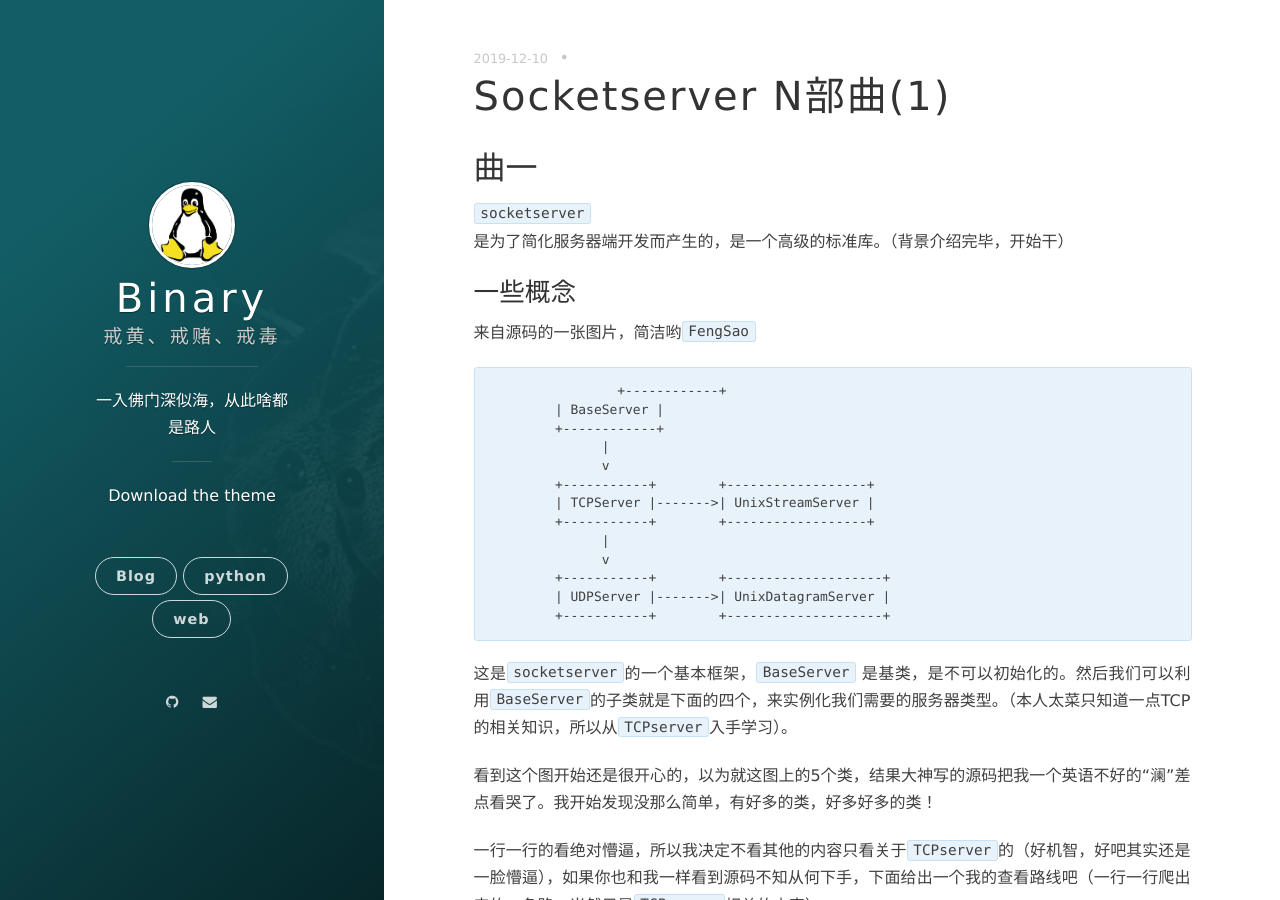
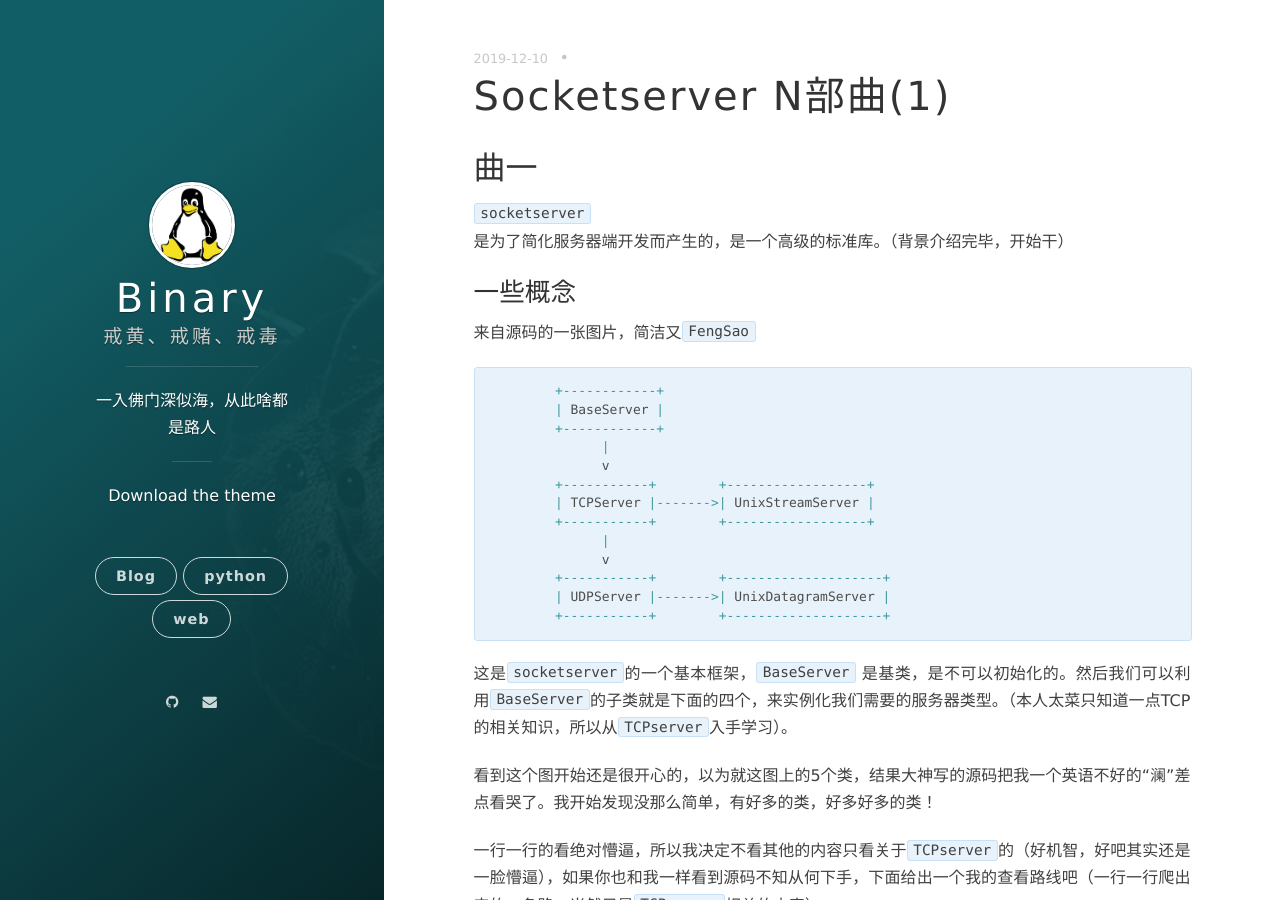
Before and after one commit to Binary-ZRJ/Binary-ZRJ.github.io, a Jekyll site: the page built from _posts/2019-12-10-socketserver---N部曲(1).md, in a window 1280 px wide and 900 px high. Built offline with Jekyll 4.4.1, drawn with Linux system fonts in a browser that asks for light colours; nearby versions of some CDN libraries; our own code applies the rules of GitHub Pages for plain Markdown files; comment, search, counter and statistics services are not loaded.

Commit message:
update some files

````diff
--- a/_posts/2019-12-10-socketserver---N部曲(1).md
+++ b/_posts/2019-12-10-socketserver---N部曲(1).md
@@ -4,10 +4,10 @@
 
 ### 一些概念
 
-来自源码的一张图片，简洁哟`FengSao`
+来自源码的一张图片，简洁又`FengSao`
 
-```
- 		+------------+
+```python
+        +------------+
         | BaseServer |
         +------------+
               |
````
Also changed, not shown: _posts/2019-12-8-python网络编程（初识）.md (+1 -1 lines).
